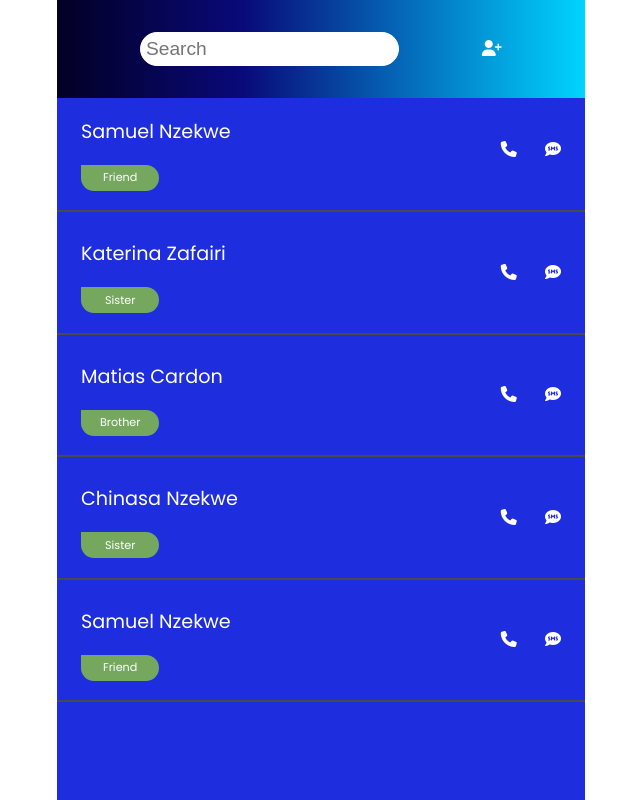
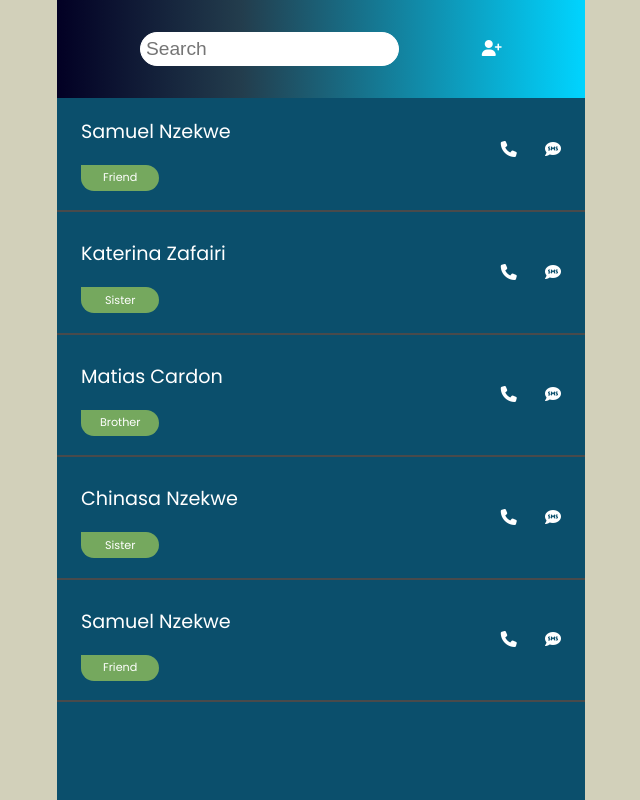
Before and after one commit to codetipster/Contacts-App, a Python web app: template contactapp/templates/index.html in a window 1280 px wide. Shown: the whole page, without its empty margins (319-959 px from the left). Run offline with Jinja, Linux system fonts and the light colour scheme; the template is opened without the code that fills it, so the values that code supplies are empty; some libraries are stand-ins or nearby versions.

Commit message:
made changes to the colors for hover and headers

```diff
--- a/contactapp/static/style.css
+++ b/contactapp/static/style.css
@@ -1,12 +1,13 @@
 body {
     font-family: 'Poppins', sans-serif;
     margin: 0;
+    background-color: #D2D0BA;
 }
 
 .container {
     max-width: 528px;
     margin: 0 auto;
-    background-color: #1e2ede;
+    background-color: #0B4F6C;
     min-height: 100vh;
 }
 
@@ -14,7 +15,7 @@ body {
     display: flex;
     justify-content: space-evenly;
     color: #ffff;
-    background: linear-gradient(90deg, rgba(2,0,36,1) 0%, rgba(9,9,121,1) 35%, rgba(0,212,255,1) 100%);
+    background: linear-gradient(90deg, rgba(2,0,36,1) 0%, rgba(35, 61, 77) 35%, rgba(0,212,255,1) 100%);
     padding: 2rem 0;
     align-items: center;
 }
@@ -70,7 +71,7 @@ hr {
 }
 
 .contact-section:hover {
-    background-color: red;
+    background-color: #49C6E5;
 }
 
 .text {
```
